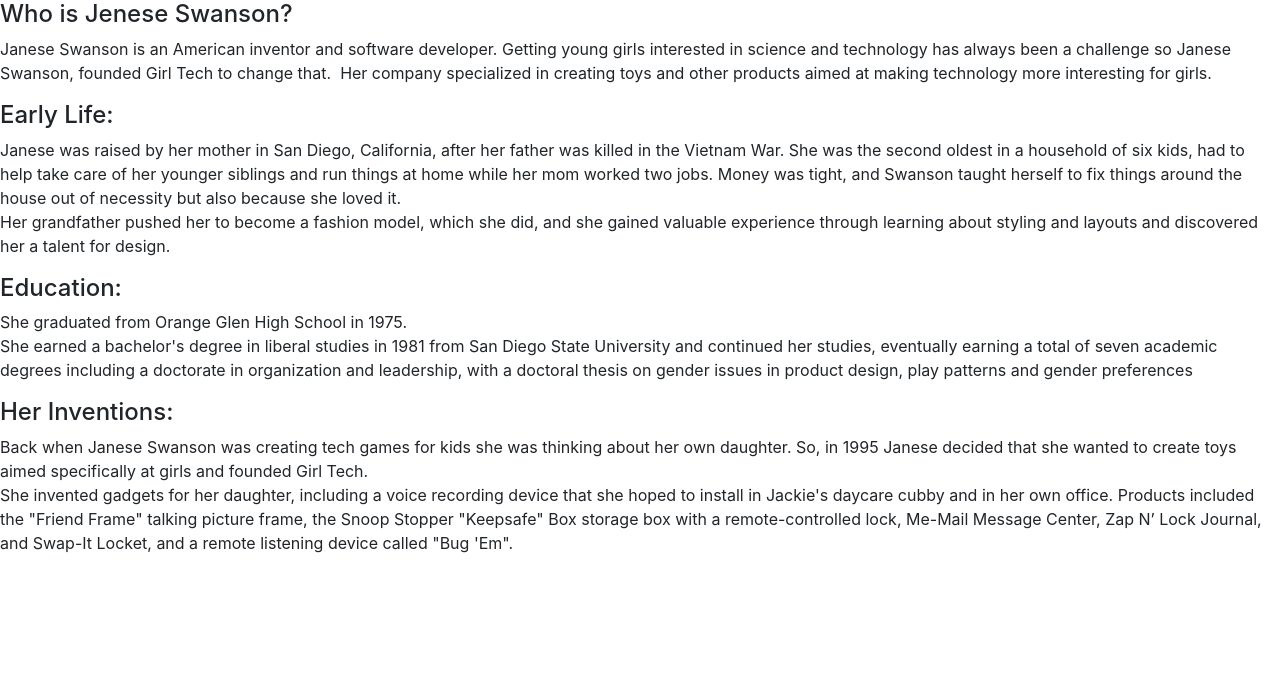
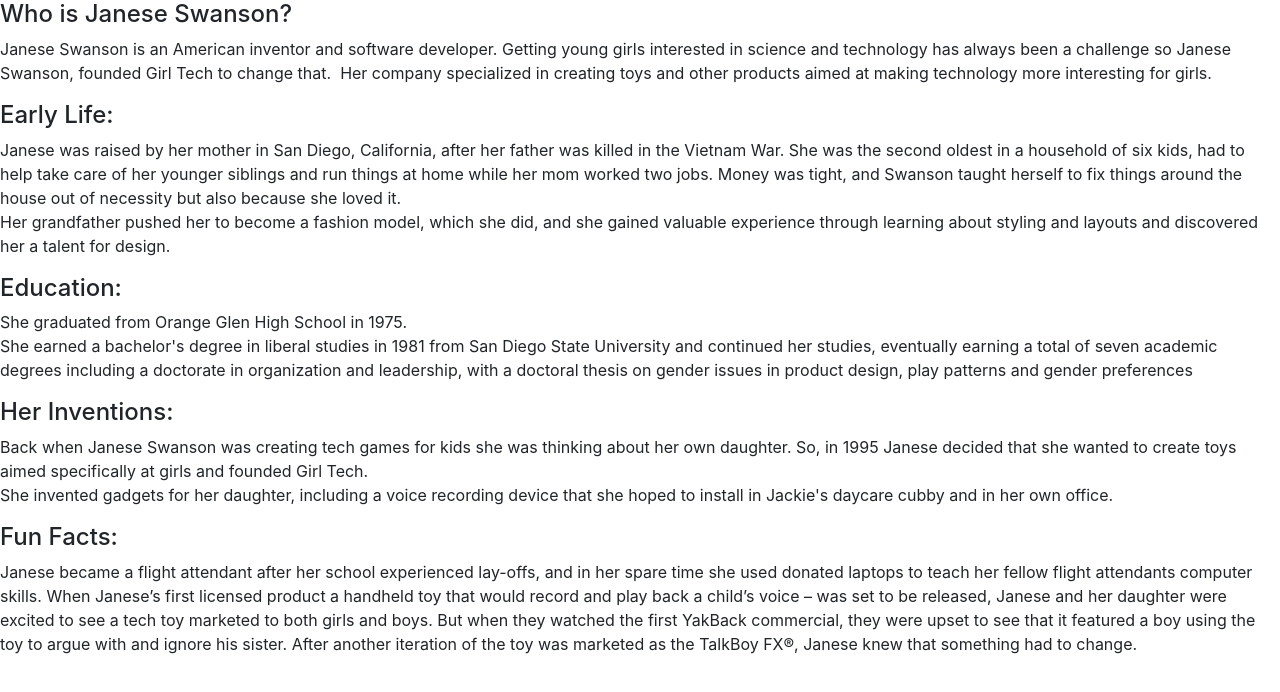
Before and after one commit to hazza579/Hackathon-March-2020, a plain HTML site: page index.html in a window 1280 px wide. Drawn offline with nearby package versions, Linux system fonts and the light colour scheme.

Commit message:
http.server

```diff
--- a/index.html
+++ b/index.html
@@ -9,7 +9,7 @@
     <link rel="stylesheet" src="asset/css/style.css" type="text/css">
 </head>
 <body>
-<h4>Who is Jenese Swanson?</h4>
+<h4>Who is Janese Swanson?</h4>
 <p>Janese Swanson is an American inventor and software developer.
 Getting young girls interested in science and technology has always been a challenge so Janese Swanson, founded Girl Tech to change that.  Her company specialized in creating toys and other products aimed at making technology more interesting for girls.
 </p>
@@ -24,9 +24,11 @@
 <p>Back when Janese Swanson was creating tech games for kids she was thinking about her own daughter. So, in 1995 Janese decided that she wanted to create toys aimed specifically at girls and founded Girl Tech. <br>
 
 She invented gadgets for her daughter, including a voice recording device that she hoped to install in Jackie's daycare cubby and in her own office.
+</p>
+<h4>Fun Facts:</h4>
+<p>Janese became a flight attendant after her school experienced lay-offs, and in her spare time she used donated laptops to teach her fellow flight attendants computer skills.
 
-Products included the "Friend Frame" talking picture frame, the Snoop Stopper "Keepsafe" Box storage box with a remote-controlled lock, Me-Mail Message Center, Zap N’ Lock Journal, and Swap-It Locket, and a remote listening device called "Bug 'Em".
-</p>
+When Janese’s first licensed product a handheld toy that would record and play back a child’s voice – was set to be released, Janese and her daughter were excited to see a tech toy marketed to both girls and boys. But when they watched the first YakBack commercial, they were upset to see that it featured a boy using the toy to argue with and ignore his sister. After another iteration of the toy was marketed as the TalkBoy FX®, Janese knew that something had to change.</p>
     <script src="https://cdnjs.cloudflare.com/ajax/libs/twitter-bootstrap/4.4.1/js/bootstrap.min.js"></script>
    <script src="https://code.jquery.com/jquery-3.4.1.js"></script>
 </body>
```
